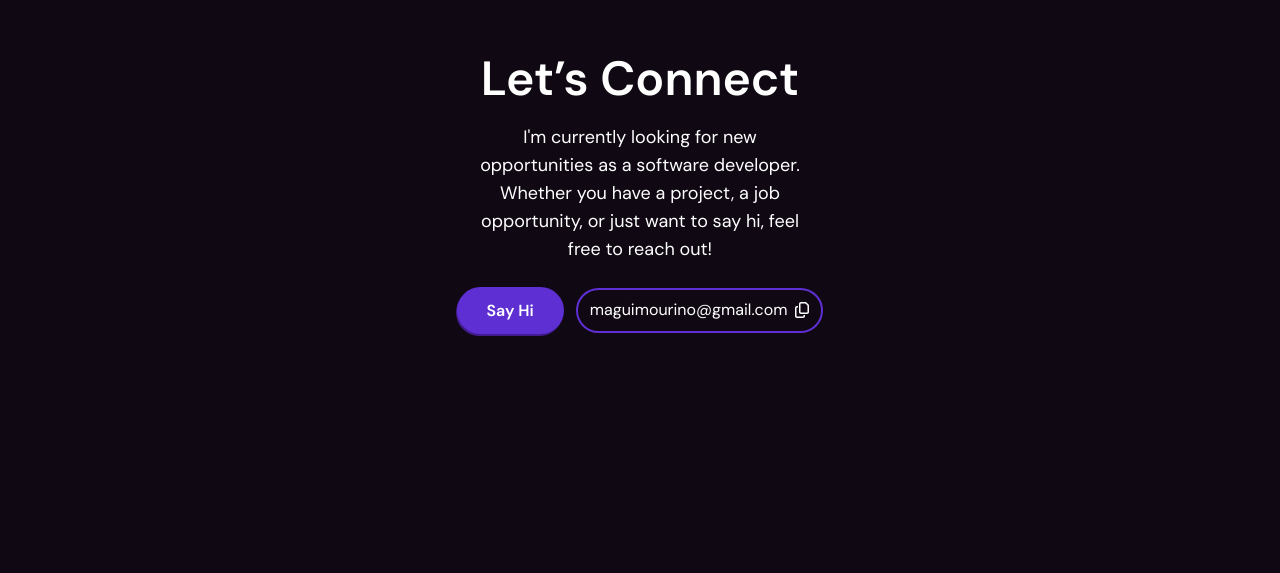
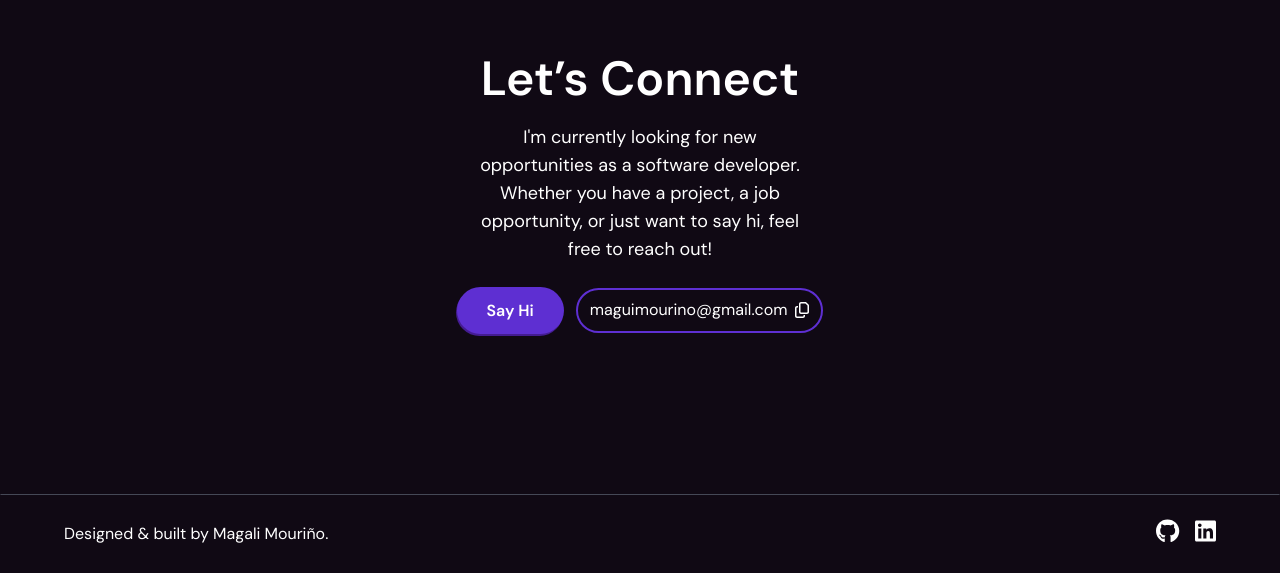
Before and after one commit to magalimou/magalimou.github.io, a React (Vite) app: page / in a window 1280 px wide. Shown: the part 4522-5095 px from the top of the page. Before the commit the page ends 4976 px from the top, so only its background shows below. Built offline with nearby package versions, Linux system fonts and the light colour scheme.

Commit message:
feat: add footer component

```diff
--- a/src/App.jsx
+++ b/src/App.jsx
@@ -7,6 +7,7 @@ import Projects from './components/sections/Projects'
 import SideProjects from './components/sections/SideProjects'
 import AboutMe from './components/sections/AboutMe'
 import Contact from './components/sections/Contact'
+import Footer from './components/layout/Footer'
 
 function App() {
 
@@ -18,6 +19,7 @@ function App() {
       <SideProjects />
       <AboutMe />
       <Contact />
+      <Footer />
 
     </>
   )
--- /dev/null
+++ b/src/components/layout/Footer.jsx
@@ -0,0 +1,33 @@
+import { FontAwesomeIcon } from "@fortawesome/react-fontawesome";
+import { faGithub, faLinkedin } from "@fortawesome/free-brands-svg-icons";
+
+const Footer = () => {
+  return (
+    <footer className="bg-[var(--background-color-dark)] border-1 border-[var(--background-color-dark)] border-t-gray-500/60 text-white py-6 px-4 mt-10">
+      <div className="max-w-6xl mx-auto flex flex-col sm:flex-row items-center justify-between gap-4">
+        <p className="text-base">Designed & built by <a href="">Magali Mouriño</a>.</p>
+
+        <div className="flex gap-4">
+          <a
+            href="https://github.com/tuusuario"
+            target="_blank"
+            rel="noopener noreferrer"
+            className="hover:text-[var(--secondary-purple-color)] transition duration-300"
+          >
+            <FontAwesomeIcon icon={faGithub} className="text-2xl" />
+          </a>
+          <a
+            href="https://www.linkedin.com/in/tuusuario/"
+            target="_blank"
+            rel="noopener noreferrer"
+            className="hover:text-[var(--secondary-purple-color)] transition duration-300"
+          >
+            <FontAwesomeIcon icon={faLinkedin} className="text-2xl" />
+          </a>
+        </div>
+      </div>
+    </footer>
+  );
+};
+
+export default Footer;
```
